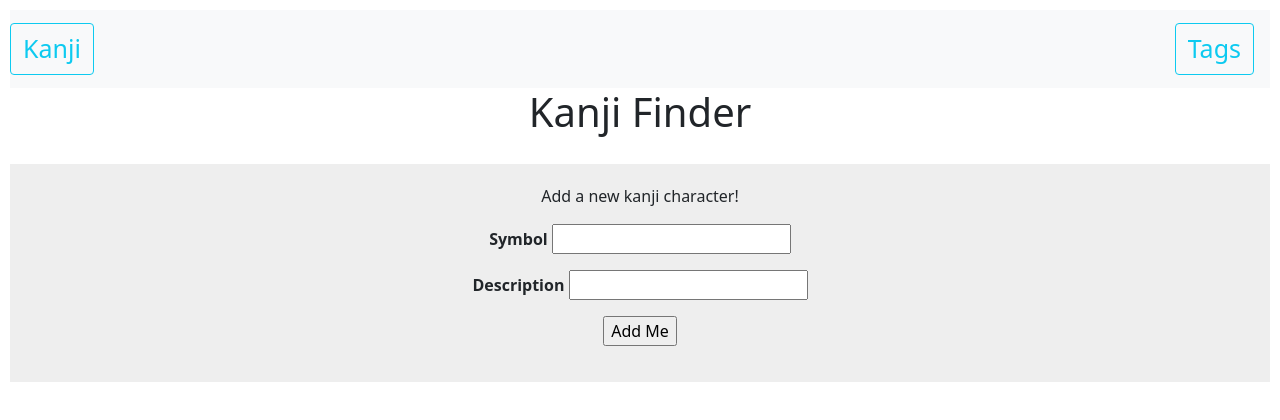
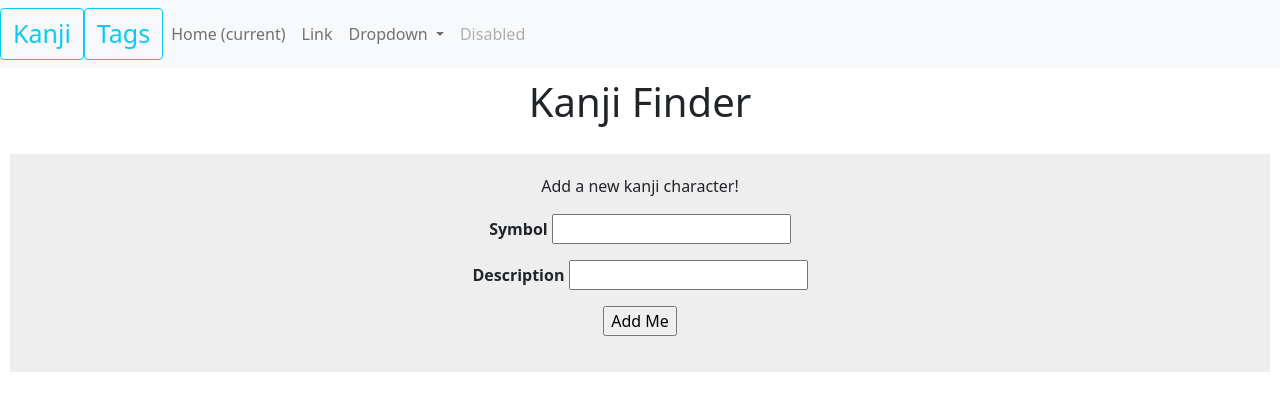
Before and after one commit to azharzulkifli98/Kanjistuff, a Flask app: template flask_apps/templates/search.html in a window 1280 px wide. Shown: the top 420 px of the page. Run offline with Flask 2, Linux system fonts and the light colour scheme; the template is opened without the code that fills it, so the values that code supplies are empty.

Commit message:
got temp fix for nav bar links

```diff
--- a/flask_apps/templates/base.html
+++ b/flask_apps/templates/base.html
@@ -35,6 +35,40 @@
     />
 </head>
 <body>
+    <nav class="navbar navbar-expand-lg navbar-light bg-light">
+        <div class="navbar-nav">
+            <form method="GET" action="{{ url_for('search') }}" >
+                <input type="submit" class="btn btn-outline-info" value="Kanji" style="font-size: 25px;">
+            </form>
+            <form method="GET" action="{{ url_for('get_tags') }}" >
+                <input type="submit" class="btn btn-outline-info" value="Tags" style="font-size: 25px;">
+            </form>
+        </div>
+        <div class="collapse navbar-collapse" id="navbarSupportedContent">
+          <ul class="navbar-nav mr-auto">
+            <li class="nav-item active">
+              <a class="nav-link" href="#">Home <span class="sr-only">(current)</span></a>
+            </li>
+            <li class="nav-item">
+              <a class="nav-link" href="#">Link</a>
+            </li>
+            <li class="nav-item dropdown">
+              <a class="nav-link dropdown-toggle" href="#" id="navbarDropdown" role="button" data-toggle="dropdown" aria-haspopup="true" aria-expanded="false">
+                Dropdown
+              </a>
+              <div class="dropdown-menu" aria-labelledby="navbarDropdown">
+                <a class="dropdown-item" href="#">Action</a>
+                <a class="dropdown-item" href="#">Another action</a>
+                <div class="dropdown-divider"></div>
+                <a class="dropdown-item" href="#">Something else here</a>
+              </div>
+            </li>
+            <li class="nav-item">
+              <a class="nav-link disabled" href="#">Disabled</a>
+            </li>
+          </ul>
+        </div>
+    </nav>
     <div class="header">
         {% block header %}
         {% endblock %}
--- a/flask_apps/templates/search.html
+++ b/flask_apps/templates/search.html
@@ -1,17 +1,5 @@
 {% extends 'base.html' %}
 {% block header %}
-    <nav class="navbar navbar-light bg-light">
-        <span class="navbar-brand">
-            <form method="GET" action="{{ url_for('search') }}" >
-                <input type="submit" class="btn btn-outline-info" value="Kanji" style="font-size: 25px;">
-            </form>
-        </span>
-        <span class="navbar-brand">
-            <form method="GET" action="{{ url_for('get_tags') }}" >
-                <input type="submit" class="btn btn-outline-info" value="Tags" style="font-size: 25px;">
-            </form>
-        </span>
-    </nav>
     <h1>Kanji Finder</h1>
 {% endblock %}
 {% block content %}
```
